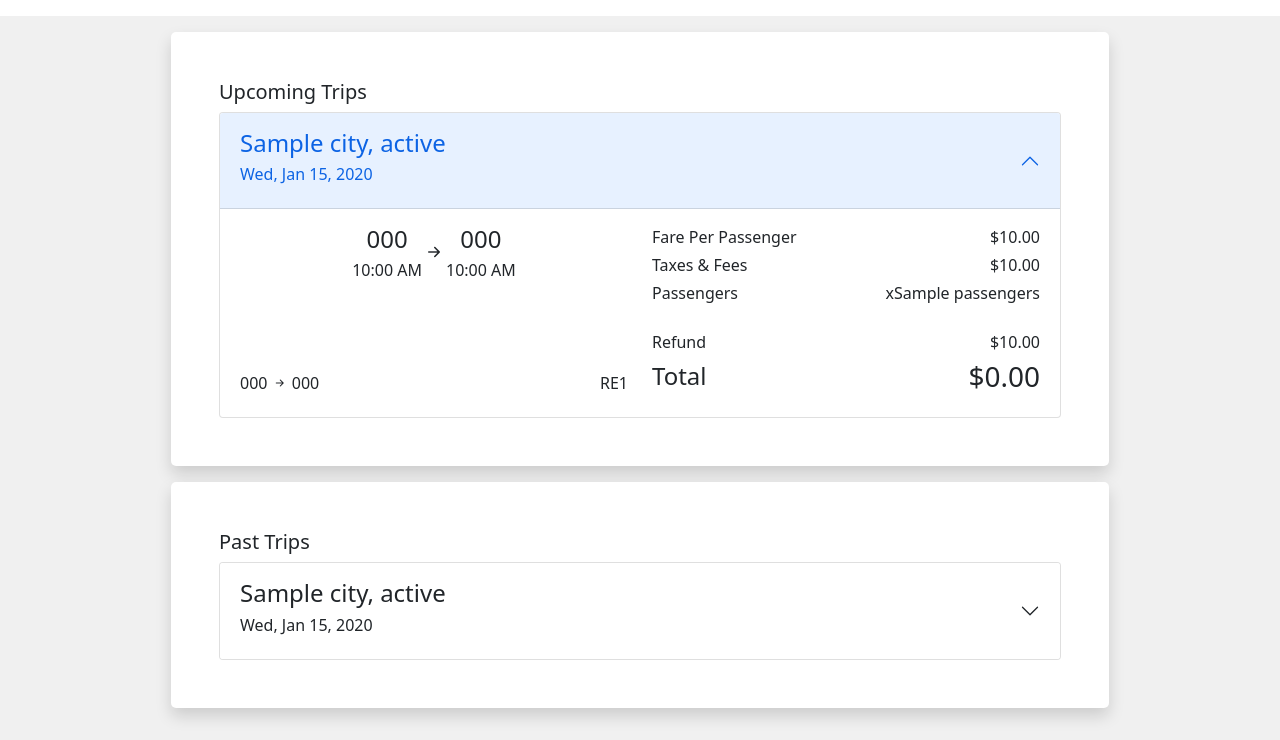
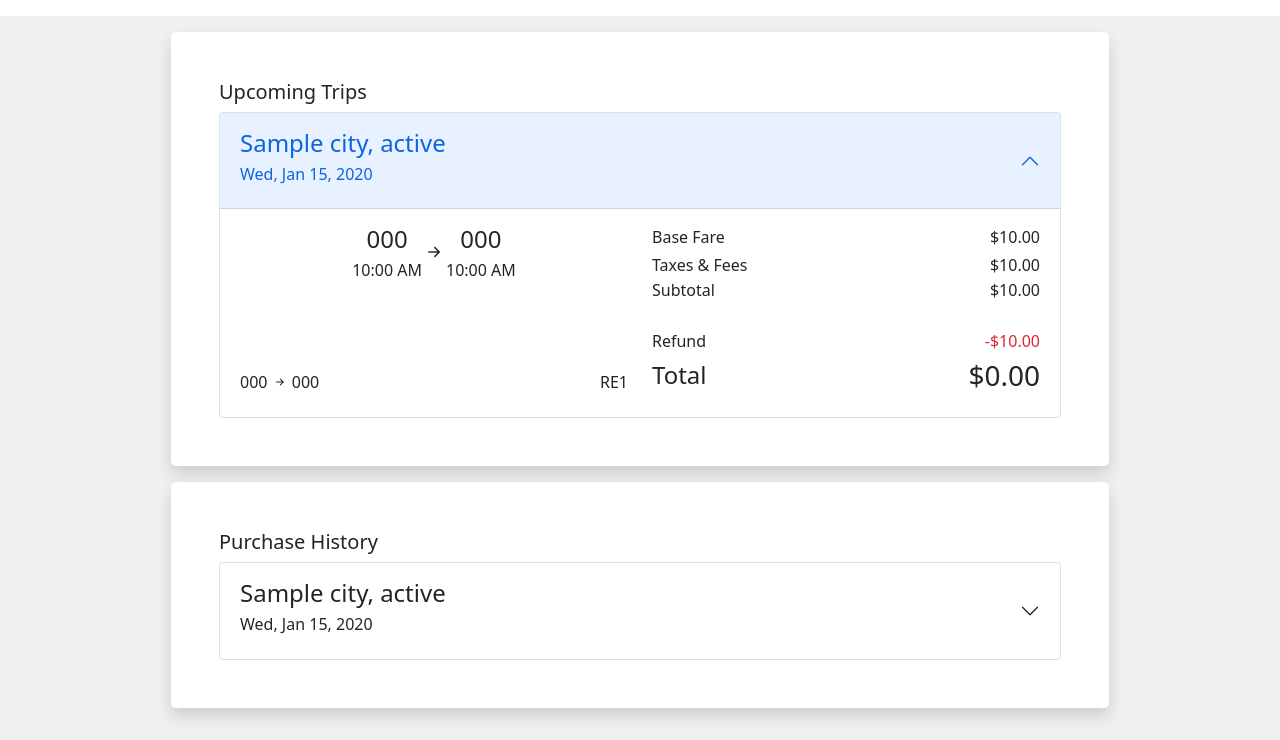
Before and after one commit to timlassiter11/RedEye, a Flask app: template app/main/templates/main/mytrips.html in a window 1280 px wide. Shown: the part 74-814 px from the top of the page. Run offline with Flask 2, Linux system fonts and the light colour scheme; the template is opened without the code that fills it: most values are stand-ins (such as "Sample title", 1, 10 or a date in 2020); some libraries are stand-ins or nearby versions.

Commit message:
Updated refund pricing model

```diff
--- a/app/main/templates/main/mytrips.html
+++ b/app/main/templates/main/mytrips.html
@@ -57,26 +57,26 @@
                             <div class="col-md">
                                 <div class="vstack h-100">
                                     <div class="hstack">
-                                        <p class="flex-grow-1 mb-1">Fare Per Passenger</p>
-                                        <p class="mb-1">{{ "$%.2f"|format(trip.base_fare) }}</p>
+                                        <p class="flex-grow-1 mb-1">Base Fare</p>
+                                        <p class="mb-1">{{ "$%.2f"|format(purchase.base_fare) }}</p>
                                     </div>
                                     <div class="hstack">
                                         <p class="flex-grow-1 mb-1">Taxes & Fees</p>
-                                        <p class="mb-1">{{ "$%.2f"|format(trip.taxes) }}</p>
-                                    </div>
-                                    <div class="hstack">
-                                        <p class="flex-grow-1 mb-1">Passengers</p>
-                                        <p class="mb-1">x{{ trip.passengers }}</p>
+                                        <p class="mb-1">{{ "$%.2f"|format(purchase.taxes) }}</p>
                                     </div>
                                     {% if refund_amount > 0 %}
+                                    <div class="hstack">
+                                        <h6 class="flex-grow-1">Subtotal</h6>
+                                        <h6>{{ "$%.2f"|format(purchase.purchase_price) }}</h6>
+                                    </div>
                                     <div class="hstack mt-auto pt-4">
                                         <h6 class="flex-grow-1">Refund</h6>
-                                        <h6>{{ "$%.2f"|format(refund_amount) }}</h6>
+                                        <h6 class="text-redeye">{{ "-$%.2f"|format(refund_amount) }}</h6>
                                     </div>
                                     {% endif %}
                                     <div class="hstack mt-auto">
                                         <h4 class="flex-grow-1">Total</h4>
-                                        <h3>{{ "$%.2f"|format((trip.cost * trip.passengers) - refund_amount) }}</h3>
+                                        <h3>{{ "$%.2f"|format(purchase.purchase_price - refund_amount) }}</h3>
                                     </div>
                                 </div>
                             </div>
@@ -90,16 +90,16 @@
     {% endif %}
     {% if purchase_history %}
     <div class="content-card mx-auto" style="max-width: 938px;">
-        <h5>Past Trips</h5>
-        <div class="accordion" id="pastTripsAccordian">
+        <h5>Purchase History</h5>
+        <div class="accordion" id="purchaseHistoryAccordion">
             {% for trip, purchase in purchase_history %}
             {% set refund_amount = purchase.refund_amount %}
             <div class="accordion-item">
-                <h2 class="accordion-header" id="past-header-{{ loop.index }}">
+                <h2 class="accordion-header" id="history-header-{{ loop.index }}">
                     <button class="accordion-button collapsed" type="button"
-                        data-bs-toggle="collapse" data-bs-target="#past-collapse-{{ loop.index }}"
+                        data-bs-toggle="collapse" data-bs-target="#history-collapse-{{ loop.index }}"
                         aria-expanded="false"
-                        aria-controls="past-collapse-{{ loop.index }}">
+                        aria-controls="history-collapse-{{ loop.index }}">
                         <div class="d-inline-flex flex-column justify-content-center">
                             <h4>{{ trip.arrival_airport.city }}, {{ trip.arrival_airport.state }}
                                 {% if purchase.refunded %}
@@ -110,23 +110,19 @@
                         </div>
                     </button>
                 </h2>
-                <div id="past-collapse-{{ loop.index }}"
+                <div id="history-collapse-{{ loop.index }}"
                     class="accordion-collapse collapse"
-                    aria-labelledby="past-header-{{ loop.index }}" data-bs-parent="#pastTripsAccordian">
+                    aria-labelledby="history-header-{{ loop.index }}" data-bs-parent="#purchaseHistoryAccordion">
                     <div class="accordion-body">
                         <div class="row">
                             <div class="col-md">
                                 <div class="vstack justify-content-between h-100">
                                     <div class="hstack text-center mx-auto">
-                                        <div class="d-inline-flex flex-column">
-                                            <h4>{{ trip.departure_airport.code }}</h4>
-                                            <h6>{{ trip.departure_datetime.strftime('%I:%M %p') }}</h6>
-                                        </div>
-                                        <h4><i class="bi bi-arrow-right-short"></i></h4>
-                                        <div class="d-inline-flex flex-column">
-                                            <h4>{{ trip.arrival_airport.code }}</h4>
-                                            <h6>{{ trip.arrival_datetime.strftime('%I:%M %p') }}</h6>
-                                        </div>
+                                        <h4>
+                                            {{ trip.departure_airport.code }}
+                                            <i class="bi bi-arrow-right-short"></i>
+                                            {{ trip.arrival_airport.code }}
+                                        </h4>
                                     </div>
                                     <div>
                                         {% for flight in trip.flights %}
@@ -146,26 +142,26 @@
                             <div class="col-md">
                                 <div class="vstack h-100">
                                     <div class="hstack">
-                                        <p class="flex-grow-1 mb-1">Fare Per Passenger</p>
-                                        <p class="mb-1">{{ "$%.2f"|format(trip.base_fare) }}</p>
+                                        <p class="flex-grow-1 mb-1">Base Fare</p>
+                                        <p class="mb-1">{{ "$%.2f"|format(purchase.base_fare) }}</p>
                                     </div>
                                     <div class="hstack">
                                         <p class="flex-grow-1 mb-1">Taxes & Fees</p>
-                                        <p class="mb-1">{{ "$%.2f"|format(trip.taxes) }}</p>
-                                    </div>
-                                    <div class="hstack">
-                                        <p class="flex-grow-1 mb-1">Passengers</p>
-                                        <p class="mb-1">x{{ trip.passengers }}</p>
+                                        <p class="mb-1">{{ "$%.2f"|format(purchase.taxes) }}</p>
                                     </div>
                                     {% if refund_amount > 0 %}
+                                    <div class="hstack">
+                                        <h6 class="flex-grow-1">Subtotal</h6>
+                                        <h6>{{ "$%.2f"|format(purchase.purchase_price) }}</h6>
+                                    </div>
                                     <div class="hstack mt-auto pt-4">
                                         <h6 class="flex-grow-1">Refund</h6>
-                                        <h6>{{ "$%.2f"|format(refund_amount) }}</h6>
+                                        <h6 class="text-redeye">{{ "-$%.2f"|format(refund_amount) }}</h6>
                                     </div>
                                     {% endif %}
                                     <div class="hstack mt-auto">
                                         <h4 class="flex-grow-1">Total</h4>
-                                        <h3>{{ "$%.2f"|format((trip.cost * trip.passengers) - refund_amount) }}</h3>
+                                        <h3>{{ "$%.2f"|format(purchase.purchase_price - refund_amount) }}</h3>
                                     </div>
                                 </div>
                             </div>
--- a/app/models.py
+++ b/app/models.py
@@ -359,7 +359,6 @@ class PurchaseTransaction(PaginatedAPIMixin, db.Model):
     purchase_timestamp = db.Column(
         db.DateTime, nullable=False, server_default=func.now()
     )
-    base_fare = db.Column(db.Float, nullable=False)
     purchase_price = db.Column(db.Float, nullable=False)
     assisted_by = db.Column(db.Integer, db.ForeignKey("agent.id"))
 
@@ -369,22 +368,37 @@ class PurchaseTransaction(PaginatedAPIMixin, db.Model):
     __table_args__ = (UniqueConstraint("email", "confirmation_number", name="_pnr"),)
 
     @property
+    def base_fare(self) -> float:
+        total = 0
+        for ticket in self.tickets:
+            total += ticket.purchase_price
+        return round(total, 2)
+
+    @property
+    def taxes(self) -> float:
+        return round(self.purchase_price - self.base_fare, 2)
+
+    @property
     def refund_amount(self) -> float:
         amount = 0
-        segments = 0
+        taxes = self.taxes
         for ticket in self.tickets:
             if ticket.refund_timestamp:
                 amount += ticket.purchase_price
-                segments += 1
-        if amount:
-            return amount + calculate_taxes(amount, segments)
-        return 0
+                # Return a percentage of the taxes
+                amount += (taxes * 1/len(self.tickets))
+
+        return amount
 
     @property
     def refunded(self) -> bool:
         """Returns true if all of the tickets for this purchase have been refunded"""
         return all(ticket.refund_timestamp is not None for ticket in self.tickets)
 
+    @property
+    def flights(self) -> List[Flight]:
+        query = PurchasedTicket.query.filter_by(transaction_id=self.id).group_by(PurchasedTicket.flight_id)
+        return [ticket.flight for ticket in query.all()]
 
     @staticmethod
     def generate_confirmation_number(email: str):
@@ -494,17 +508,12 @@ class TripItinerary:
     def __init__(
         self,
         date: dt.date,
-        passengers: int = 1,
         flights: List[Flight] = None,
-        base_fare: float = None,
     ) -> None:
         self.id = uuid.uuid4().hex
         self._total_time = dt.timedelta()
         self._flights: List[TripFlight] = []
         self._date = date
-        self.passengers = passengers
-
-        self._base_fare = base_fare
 
         if flights:
             for flight in flights:
@@ -569,9 +578,6 @@ class TripItinerary:
 
     @property
     def base_fare(self):
-        if self._base_fare:
-            return self._base_fare
-
         cost = 0
         for flight in self._flights:
             cost += flight.flight.cost(self._date)
@@ -642,7 +648,7 @@ class TripItinerary:
         return flight
 
     def copy(self) -> "TripItinerary":
-        itinerary = TripItinerary(self._date, self.passengers)
+        itinerary = TripItinerary(self._date)
         itinerary._flights = self._flights.copy()
         itinerary._total_time = self._total_time
         return itinerary
@@ -691,7 +697,7 @@ class TripItinerary:
         # If this is the first call to this function
         # we need to initialize the lists.
         if current_itinerary is None:
-            current_itinerary = TripItinerary(departure_date, num_of_passengers)
+            current_itinerary = TripItinerary(departure_date)
 
         if trip_itinerarys is None:
             trip_itinerarys = []
```
Also changed, not shown: app/api/checkout.py (+10 -4 lines), app/main/routes.py (+2 -6 lines), migrations/versions/50ec223d54a8_drop_base_fare.py (added, +28 -0 lines).
